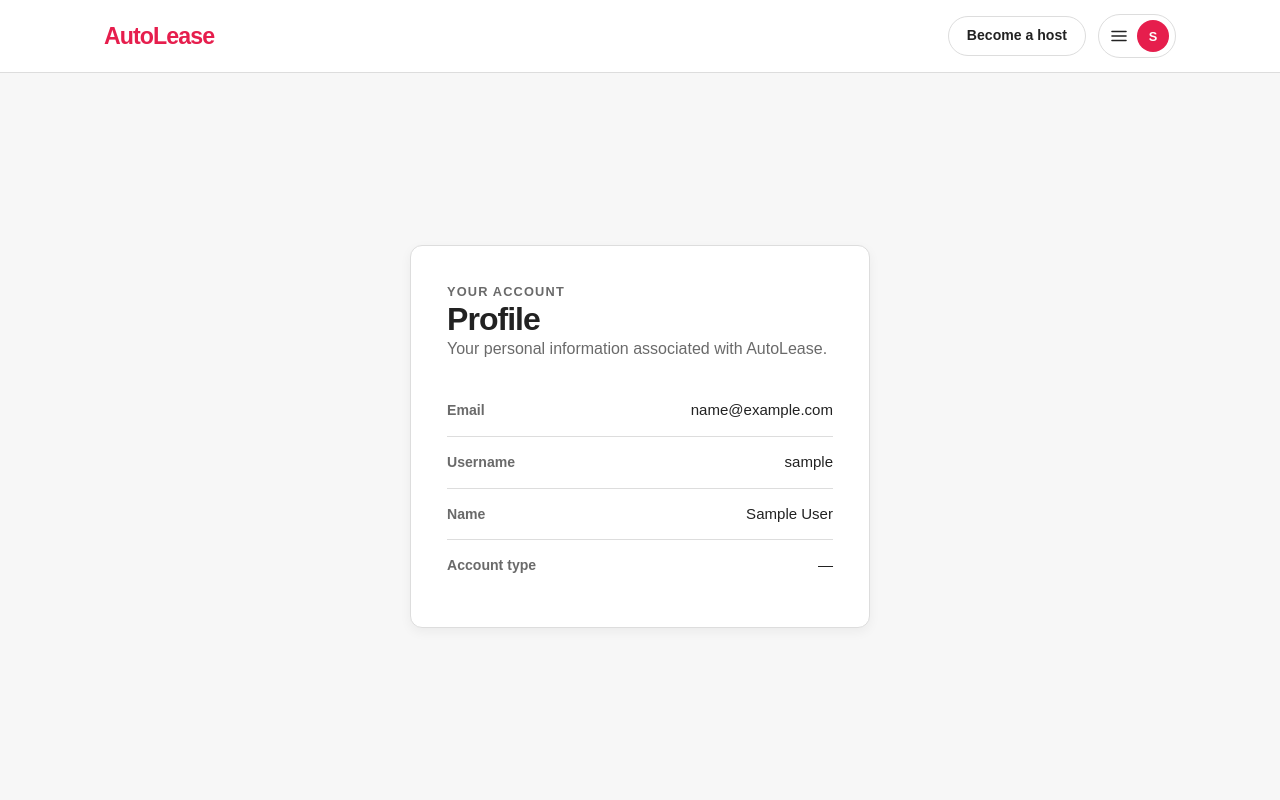
After one commit to Cyanineee-24/AutoLease, a Django app: page /profile/ in a window 1280 px wide. The commit adds this page. Run offline with Django 5.2, Linux system fonts and the light colour scheme; the visitor is signed in with stand-in values (Sample User, id 1).

Commit message:
feat: build userprofile app with view-only profile screen (Phase 6)

```diff
--- a/config/urls.py
+++ b/config/urls.py
@@ -24,4 +24,5 @@ urlpatterns = [
     path('dashboard/', include('home.urls')),
     path('login/', include('login.urls')),
     path('register/', include('register.urls')),
+    path('profile/', include('userprofile.urls')),
 ]
--- /dev/null
+++ b/static/css/userprofile/profile.css
@@ -0,0 +1,42 @@
+/* ================================================================
+   UserProfile — profile.css
+   View-only profile info display
+   ================================================================ */
+
+.profile-info {
+    display: grid;
+    gap: 0;
+    margin-top: 24px;
+}
+
+.profile-row {
+    align-items: baseline;
+    border-bottom: 1px solid var(--color-border);
+    display: flex;
+    gap: 16px;
+    justify-content: space-between;
+    padding: 14px 0;
+}
+
+.profile-row:last-child {
+    border-bottom: none;
+}
+
+.profile-label {
+    color: var(--color-muted);
+    font-size: 0.88rem;
+    font-weight: 600;
+    min-width: 120px;
+}
+
+.profile-value {
+    color: var(--color-text);
+    font-size: 0.94rem;
+    text-align: right;
+    word-break: break-word;
+}
+
+.profile-divider {
+    border-top: 2px solid var(--color-border);
+    margin: 8px 0;
+}
--- a/templates/base.html
+++ b/templates/base.html
@@ -6,6 +6,7 @@
     <meta name="viewport" content="width=device-width, initial-scale=1">
     <title>{% block title %}AutoLease{% endblock %}</title>
     <link rel="stylesheet" href="{% static 'css/site.css' %}?v=3">
+    {% block extra_css %}{% endblock %}
 </head>
 <body>
     <header class="site-header">
@@ -54,6 +55,11 @@
                                 <span class="dropdown-label">Contact support</span>
                             </a>
                             <div class="dropdown-divider"></div>
+                            <a class="nav-dropdown-item" href="{% url 'userprofile:profile' %}">
+                                <svg class="dropdown-icon" width="18" height="18" viewBox="0 0 24 24" fill="none" xmlns="http://www.w3.org/2000/svg" aria-hidden="true"><circle cx="12" cy="8" r="4" stroke="currentColor" stroke-width="1.8"/><path d="M4 20c0-3.3 3.6-6 8-6s8 2.7 8 6" stroke="currentColor" stroke-width="1.8" stroke-linecap="round"/></svg>
+                                <span class="dropdown-label">Profile</span>
+                            </a>
+                            <div class="dropdown-divider"></div>
                             <form method="post" action="{% url 'login:logout' %}" class="logout-form">
                                 {% csrf_token %}
                                 <button type="submit" class="nav-dropdown-item">
--- /dev/null
+++ b/userprofile/templates/userprofile/profile.html
@@ -0,0 +1,59 @@
+{% extends 'base.html' %}
+{% load static %}
+
+{% block title %}Profile | AutoLease{% endblock %}
+
+{% block extra_css %}
+<link rel="stylesheet" href="{% static 'css/userprofile/profile.css' %}">
+{% endblock %}
+
+{% block content %}
+<section class="auth-section">
+    <div class="auth-card card">
+        <p class="eyebrow">Your account</p>
+        <h1>Profile</h1>
+        <p class="auth-copy">Your personal information associated with AutoLease.</p>
+
+        <div class="profile-info">
+            <div class="profile-row">
+                <span class="profile-label">Email</span>
+                <span class="profile-value">{{ profile_user.email }}</span>
+            </div>
+            <div class="profile-row">
+                <span class="profile-label">Username</span>
+                <span class="profile-value">{{ profile_user.username }}</span>
+            </div>
+            {% if profile_user.first_name or profile_user.last_name %}
+            <div class="profile-row">
+                <span class="profile-label">Name</span>
+                <span class="profile-value">{{ profile_user.first_name }} {{ profile_user.last_name }}</span>
+            </div>
+            {% endif %}
+            {% if profile_user.contact_number %}
+            <div class="profile-row">
+                <span class="profile-label">Contact number</span>
+                <span class="profile-value">{{ profile_user.contact_number }}</span>
+            </div>
+            {% endif %}
+            <div class="profile-row">
+                <span class="profile-label">Account type</span>
+                <span class="profile-value">
+                    {% if profile_user.is_agency %}Agency{% elif profile_user.is_renter %}Renter{% else %}—{% endif %}
+                </span>
+            </div>
+
+            {% if agency_profile %}
+            <div class="profile-divider"></div>
+            <div class="profile-row">
+                <span class="profile-label">Business name</span>
+                <span class="profile-value">{{ agency_profile.business_name }}</span>
+            </div>
+            <div class="profile-row">
+                <span class="profile-label">Business contact</span>
+                <span class="profile-value">{{ agency_profile.contact_number }}</span>
+            </div>
+            {% endif %}
+        </div>
+    </div>
+</section>
+{% endblock %}
--- /dev/null
+++ b/userprofile/urls.py
@@ -0,0 +1,9 @@
+from django.urls import path
+
+from . import views
+
+app_name = 'userprofile'
+
+urlpatterns = [
+    path('', views.profile, name='profile'),
+]
--- a/userprofile/views.py
+++ b/userprofile/views.py
@@ -1,3 +1,16 @@
+from django.contrib.auth.decorators import login_required
 from django.shortcuts import render
 
-# Create your views here.
+
+@login_required
+def profile(request):
+    user = request.user
+    context = {'profile_user': user}
+
+    if user.is_agency:
+        try:
+            context['agency_profile'] = user.agency_profile
+        except user.agency_profile.RelatedObjectDoesNotExist:
+            pass
+
+    return render(request, 'userprofile/profile.html', context)
```
